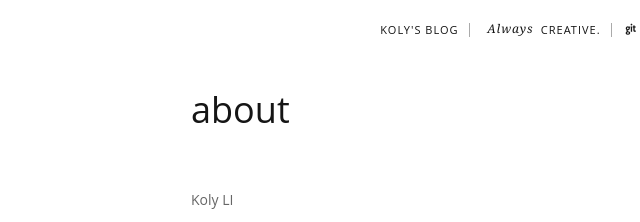
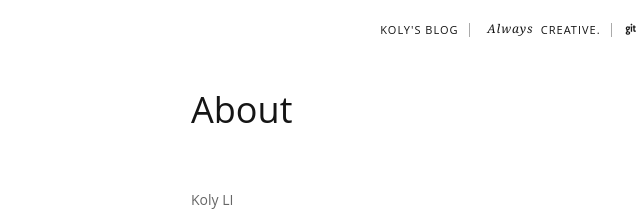
Before and after one commit to kolyjjj/kolyjjj.github.com, a plain HTML site: page about/index.html in a window 1280 px wide. Shown: the top 222 px of the page, 84-724 px from the left. Drawn offline with Linux system fonts and the light colour scheme; a web font is replaced by a local one.

Commit message:
Site updated: 2015-05-09 22:50:16

```diff
--- a/about/index.html
+++ b/about/index.html
@@ -7,7 +7,7 @@
 <!--<![endif]-->
 
 <head>
-  <title>about | Koly&#39;s blog</title>
+  <title>About | Koly&#39;s blog</title>
   <!-- Meta data -->
     <meta http-equiv="Content-Type" content="text/html" charset="UTF-8" >
     <meta http-equiv="X-UA-Compatible" content="IE=edge"/>
@@ -182,7 +182,7 @@
     <div class="container">
         <div class="row col-md-offset-2">
             <div class="col-md-8">
-                <h1>about</h1>
+                <h1>About</h1>
             </div>
         </div>
         <div class="col-md-8 col-md-offset-2">
```
